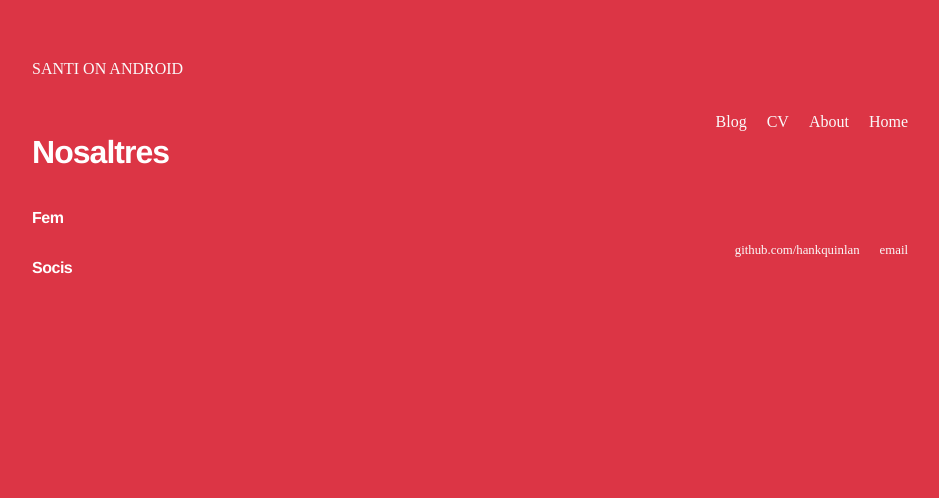
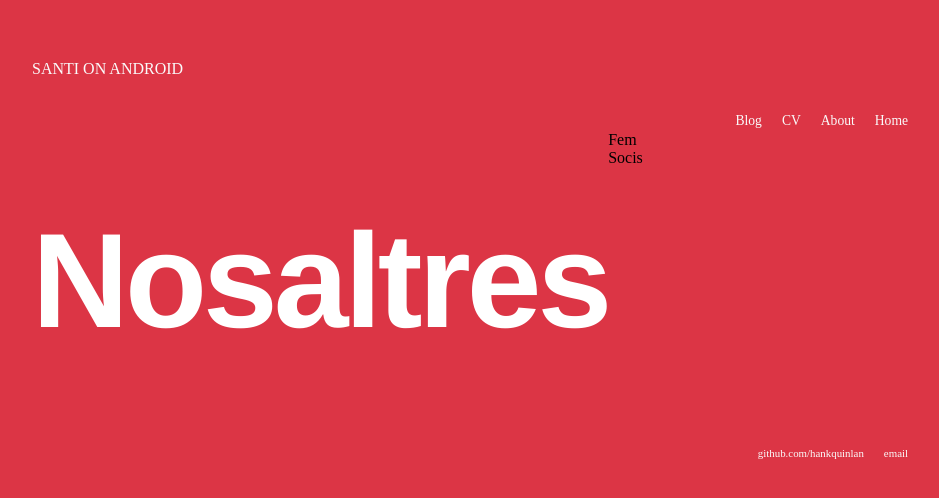
Before and after one commit to SantiOnAndroid/SantiOnAndroid.github.io, a Jekyll site: the page built from index.html, in a window 1280 px wide. Shown: the top 498 px of the page, without its empty margins (160-1099 px from the left). Built offline with Jekyll 4.4.1, drawn with Linux system fonts in a browser that asks for light colours; some web fonts are replaced.

Commit message:
modificant titolj

```diff
--- a/css/main.css
+++ b/css/main.css
@@ -7,7 +7,8 @@
     width: 70%;
 
     background: #dc3545;
-    transition: 10ms;
+    animation-delay: 0.3s;
+    animation-duration: 0.75s;
 
 
 }
@@ -32,6 +33,7 @@
     float: right;
     fill: #ffffff;
     background: inherit;
+    font-size: 0.85em;
 }
 a {
     text-decoration: none;
@@ -41,7 +43,7 @@
     text-decoration: underline;
 }
 h1 {
-    font-size: 12vm;
+    font-size: 8.4em;
     font-family: "Neue Einstellung",Helvetica Neue, Helvetica, Arial, sans-serif;
     color: #fff;
     font-weight: 800;
@@ -51,7 +53,7 @@
     clear: left;
 }
 p {
-    font-size: 12vm;
+    font-size: 8.4em;
     font-family: "Neue Einstellung",Helvetica Neue, Helvetica, Arial, sans-serif;
     color: #fff;
     font-weight: 800;
--- a/index.html
+++ b/index.html
@@ -2,8 +2,8 @@
 layout: default
 title: Santi on Android
 ---
-<div class="blurb">
+<div class="blurb" xmlns="http://www.w3.org/1999/html">
 	<h1>Nosaltres</h1>
-	<p>Fem </p>
-	<p>Socis </p>
+	<br>Fem </br>
+	Socis </p>
 </div><!-- /.blurb -->
```
